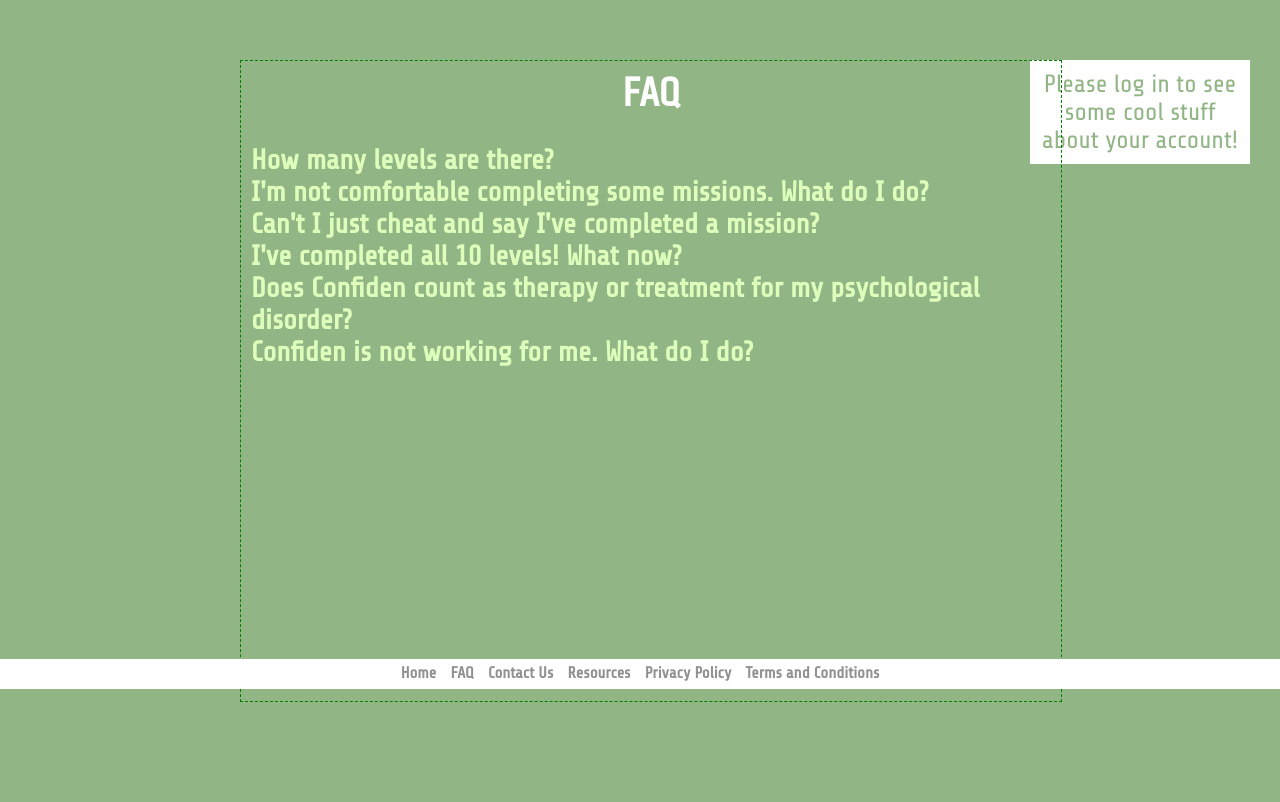
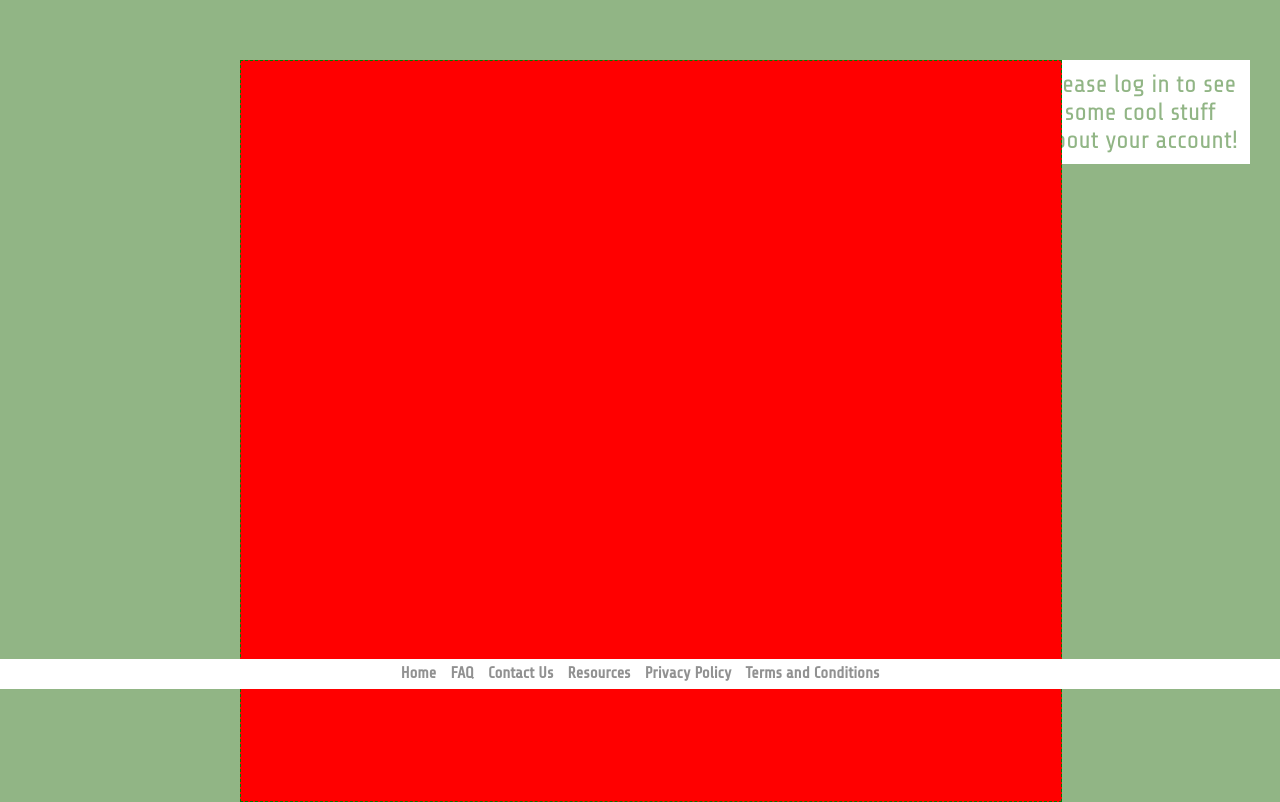
Before and after one commit to Group3WebSys/Project, a PHP site: page /faq.php in a window 1280 px wide. Shown: the part 111-913 px from the top of the page. Before the commit the page ends 813 px from the top, so only its background shows below. Run offline with PHP 8.4, Linux system fonts and the light colour scheme; some libraries are stand-ins or nearby versions.

Commit message:
Update format.css

```diff
--- a/style/format.css
+++ b/style/format.css
@@ -68,7 +68,7 @@ clear: both;
   height:600px;
   margin-top: 40px;
   margin-left: -400px;
-  margin-bottom: 600px;
+  margin-bottom: 40px;
   border: 1px dashed green;
   padding: 10px 10px 30px 10px;
   overflow: auto;
@@ -165,15 +165,24 @@ clear: both;
   background-color: transparent;
 }
 
-/*#push {
-        margin: 150px;
-}*/
+#push {
+  width: 800px;
+  position: absolute;
+  left: 50%;
+  height:700px;
+  margin-top: 40px;
+  margin-left: -400px;
+  margin-bottom: 40px;
+  border: 1px dashed green;
+  padding: 10px 10px 30px 10px;
+  overflow: auto;
+  background-color: red;
+}
 
 #footer{
   clear: both;
   position: absolute;
-  bottom: 0%;
-  vertical-align: baseline;
+  bottom: 0px;
   height: 20px;
   width: 100%;
   background-color: white;
```
